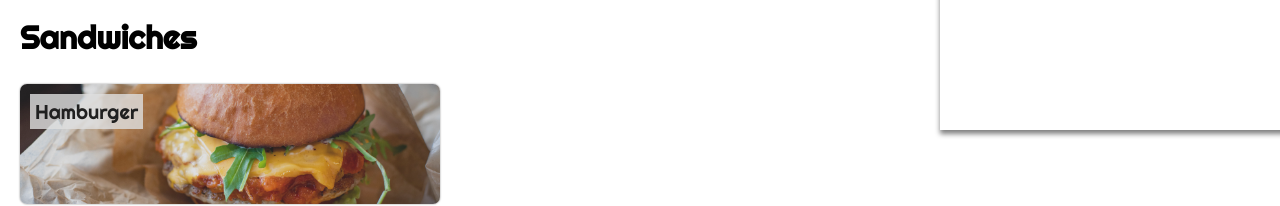
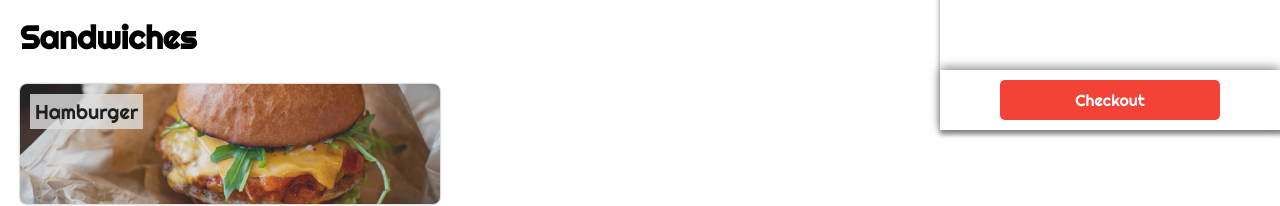
Before and after one commit to tparks18/react_pizza_store, a React (Create React App) app: page / in a window 1280 px wide. Shown: the part 670-876 px from the top of the page. Built offline with nearby package versions, Linux system fonts and the light colour scheme.

Commit message:
added buttons and food dialog footer

```diff
--- a/src/FoodDialog/FoodDialog.js
+++ b/src/FoodDialog/FoodDialog.js
@@ -1,16 +1,19 @@
 import React from 'react';
 import styled from 'styled-components';
 import { FoodLabel } from "../Menu/FoodGrid";
+import { pizzaRed } from '../Styles/colors';
+import { Title } from '../Styles/title';
 
 const Dialog = styled.div`
     width: 500px;
-    height: 500px;
     background-color: white;
     position: fixed;
     top: 75px;
     z-index: 5;
     max-height: calc(100% - 100px);
     left: calc(50% - 250px);
+    display: flex;
+    flex-direction: column;
 `;
 
 const DialogBanner = styled.div`
@@ -19,11 +22,36 @@ const DialogBanner = styled.div`
     ${({img}) =>`background-image: url(${img});` }
     background-position: center;
     background-size: cover;
-`
+
+`;
 const DialogBannerName = styled(FoodLabel)`
     top: 100px;
     font-size: 30px;
     padding: 5px 40px;
+`;
+
+export const DialogContent = styled.div`
+    overflow: auto;
+    min-height: 100px;
+`;
+
+export const DialogFooter = styled.div`
+    box-shadow: 0px -2px 10px 0px grey;
+    height: 60px;
+    display: flex;
+    justify-content: center;
+`;
+
+export const ConfirmButton = styled(Title)`
+    margin: 10px;
+    color: white;
+    height: 20px;
+    border-radius: 5px;
+    padding: 10px;
+    text-align: center;
+    width: 200px;
+    cursor: point;
+    background-color: ${pizzaRed};
 `
 
 const DialogShadow = styled.div`
@@ -34,7 +62,7 @@ const DialogShadow = styled.div`
     background-color: black;
     opacity: 0.7;
     z-index: 4;
-`
+`;
 
 export function FoodDialog({openFood, setOpenFood}){
     function close() {
@@ -49,6 +77,12 @@ export function FoodDialog({openFood, setOpenFood}){
             <DialogBanner img={openFood.img}>
             <DialogBannerName> {openFood.name} </DialogBannerName>
             </DialogBanner>
+            <DialogContent>
+
+            </DialogContent>
+            <DialogFooter>
+            <ConfirmButton>Add to order</ConfirmButton>
+            </DialogFooter>
 
         </Dialog>
     </>
--- a/src/Order/Order.js
+++ b/src/Order/Order.js
@@ -1,5 +1,6 @@
 import React from "react";
 import styled from 'styled-components';
+import { DialogContent, DialogFooter, ConfirmButton } from "../FoodDialog/FoodDialog";
 
 const OrderStyled = styled.div`
     position: fixed;
@@ -10,8 +11,24 @@ const OrderStyled = styled.div`
     height: calc(100% - 48px);
     z-index: 10;
     box-shadow: 4px 0px 5px 4px grey;
+    display: flex;
+    flex-direction: column;
+`;
+
+const OrderContent = styled(DialogContent)`
+    padding: 20px;
+    height: 100%;
 `;
 
 export function Order() {
-    return <OrderStyled> Your order's looking pretty empty. </OrderStyled>;
+    return (
+      <OrderStyled>
+
+          <OrderContent>Your order's looking pretty empty.</OrderContent>
+
+        <DialogFooter>
+            <ConfirmButton>Checkout</ConfirmButton>
+        </DialogFooter>
+      </OrderStyled>
+    );
 }
```
